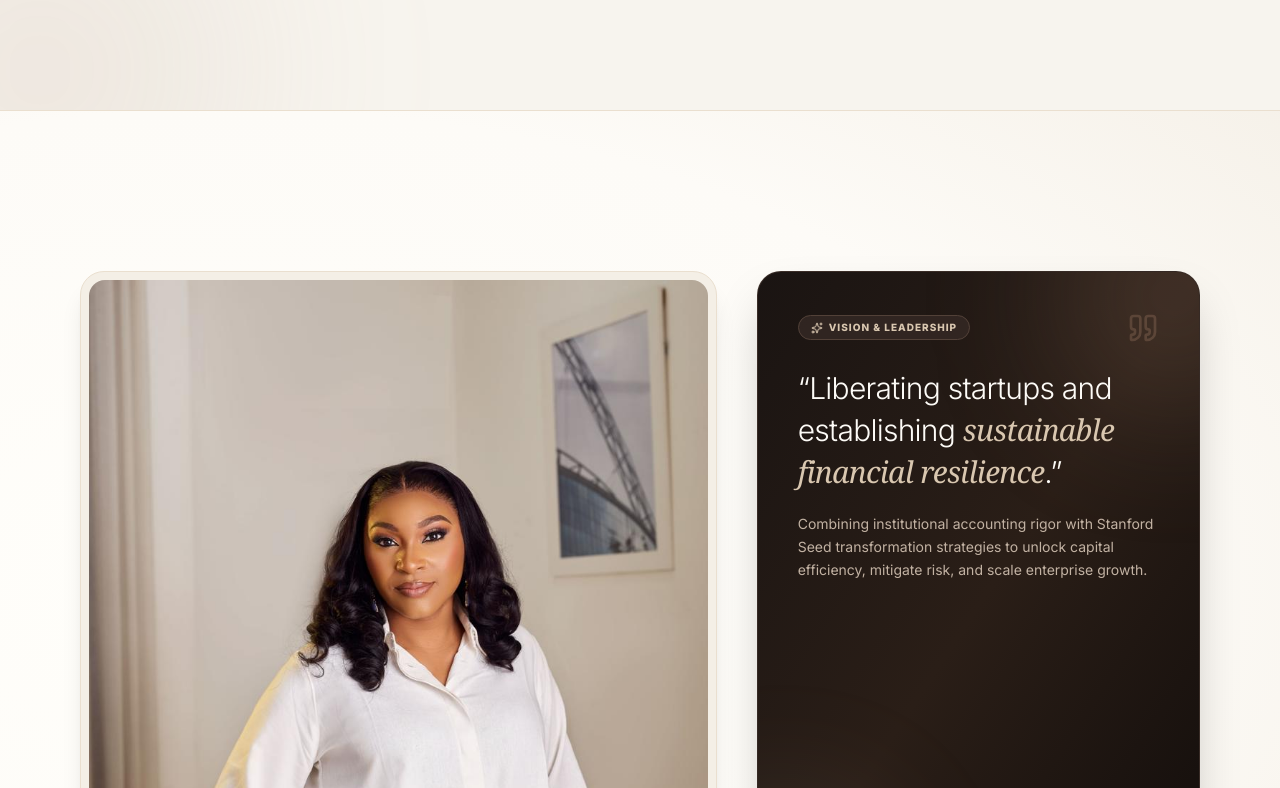
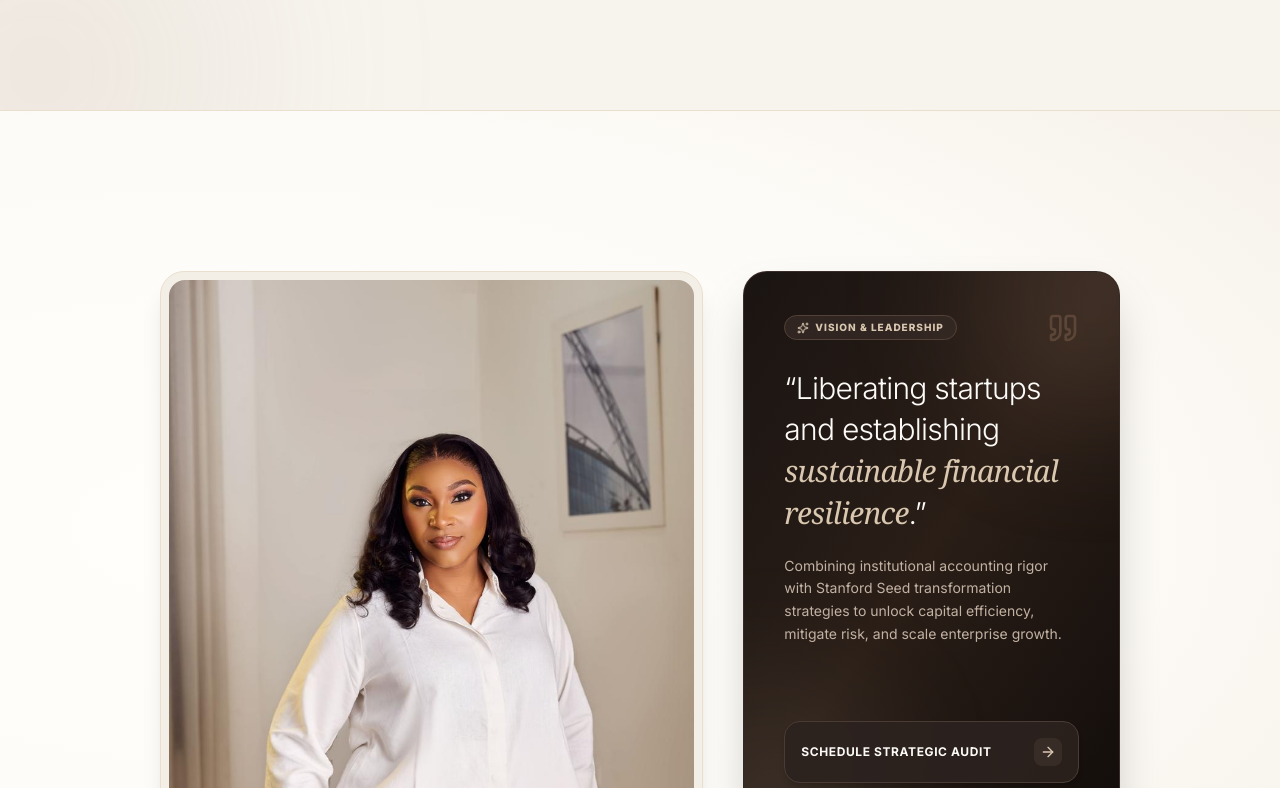
Before and after one commit to DavidOkp/Julie-s-Portfolio, a React (Vite) app: page / in a window 1280 px wide. Shown: the part 2952-3740 px from the top of the page. Built offline with nearby package versions, Linux system fonts and the light colour scheme.

Commit message:
minor changes

```diff
--- a/src/pages/About.jsx
+++ b/src/pages/About.jsx
@@ -70,7 +70,7 @@ const About = () => {
         <Insights />
      </section>
 
-      <section aria-labelledby="vision-title" className="mx-auto px-20 py-40 pt- sm:pb-24 bg-[radial-gradient(ellipse_at_18%_45%,#fffefa_0%,#FDFBF7_58%,#F4EFE6_100%)]">
+      <section aria-labelledby="vision-title" className="mx-auto px-40 py-40 pt- sm:pb-24 bg-[radial-gradient(ellipse_at_18%_45%,#fffefa_0%,#FDFBF7_58%,#F4EFE6_100%)]">
         <div className="grid grid-cols-1 items-stretch gap-10 lg:grid-cols-12">
           <div className="group relative lg:col-span-7">
             <div className="relative h-full min-h-[520px] overflow-hidden rounded-3xl border border-[#EADFCF] bg-[#F4EFE6] p-2 shadow-xl">
```
